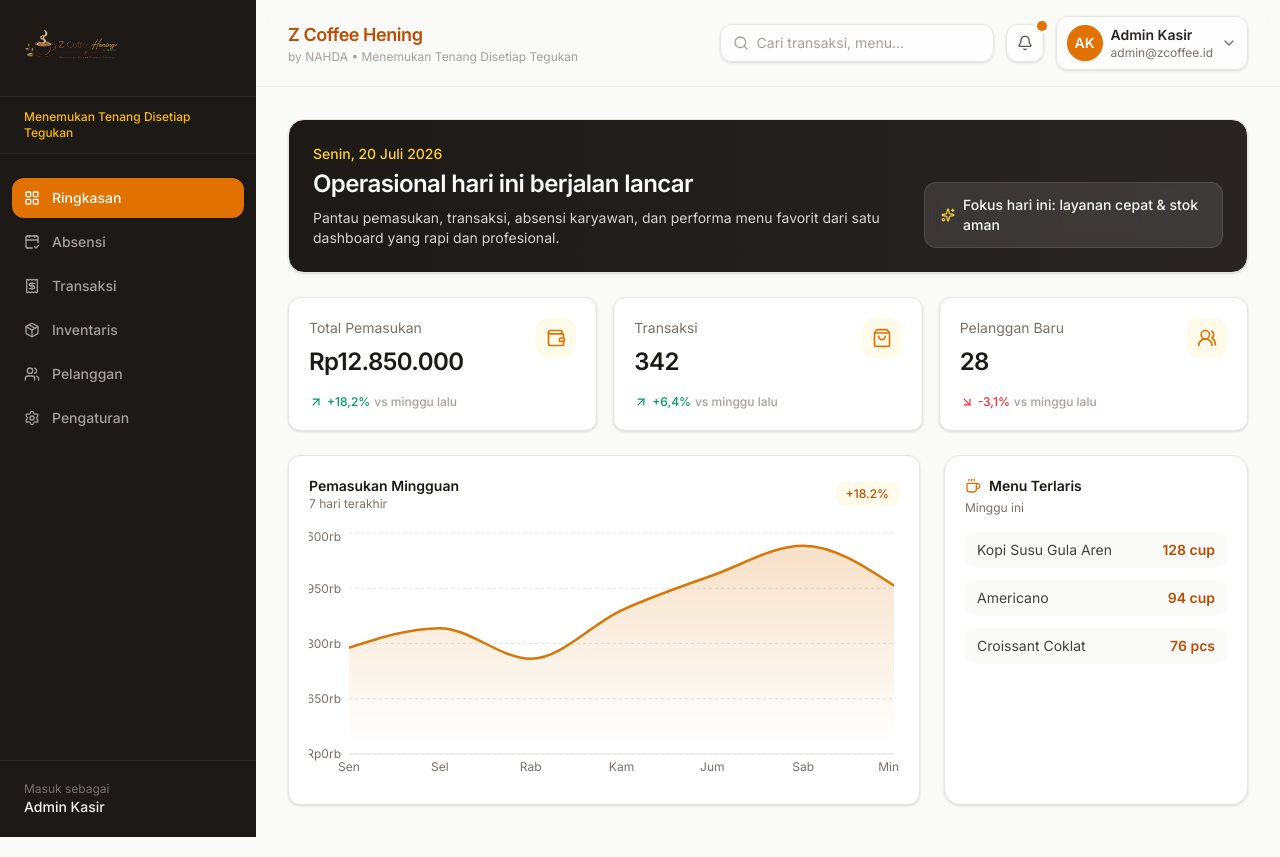
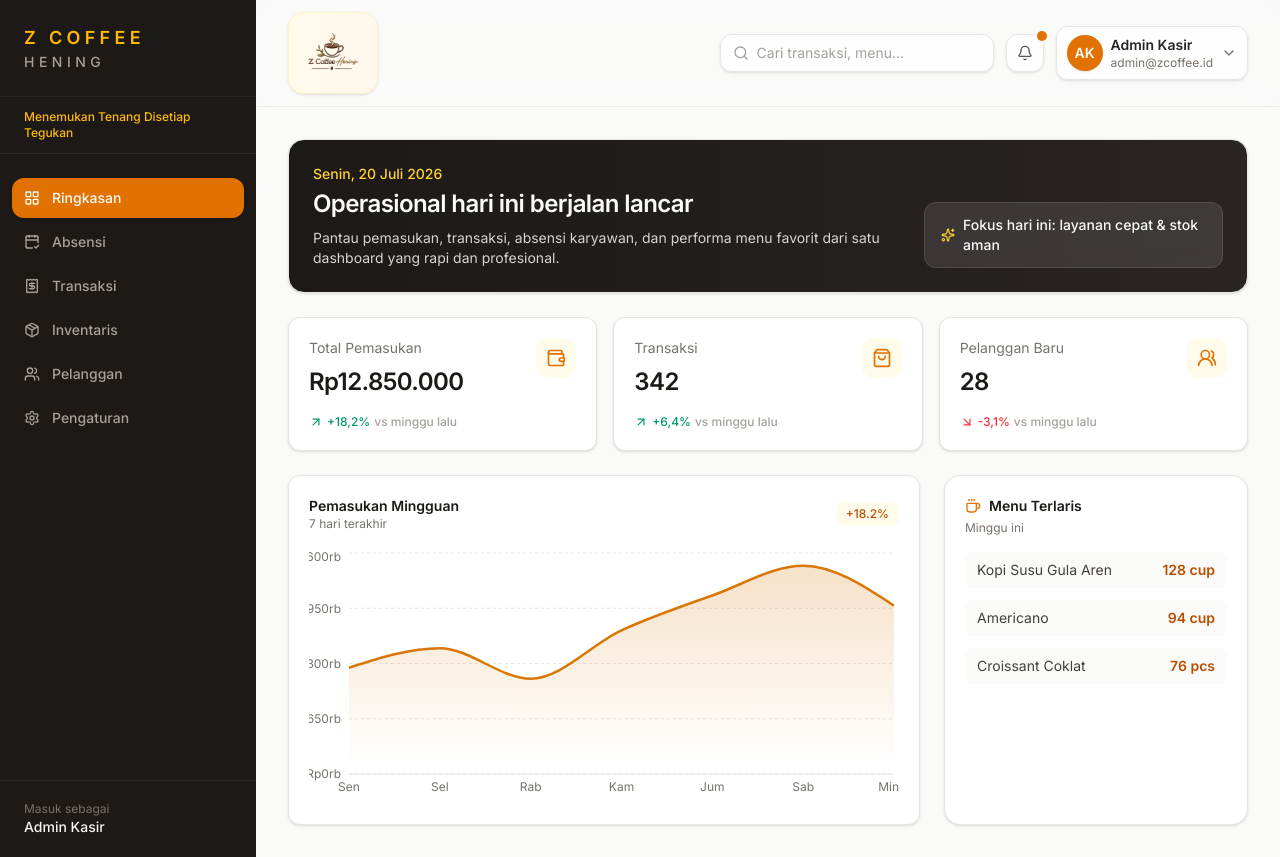
Before and after one commit to aqwanalidaud25-gif/z-coffee-hening, a React (Vite) app: page / in a window 1280 px wide. Both pictures are taken after a click on the button "Masuk ke Dashboard". Built offline with nearby package versions, Linux system fonts and the light colour scheme.

Commit message:
ui: replace logo, show only logo in navbar, enlarge logo card & login logo

```diff
--- a/src/components/layout/Navbar.jsx
+++ b/src/components/layout/Navbar.jsx
@@ -2,6 +2,7 @@ import { useState } from "react";
 import { Menu, Bell, Search, LogOut, ChevronDown } from "lucide-react";
 import NotificationPanel from "../ui/NotificationPanel";
 import { useAuth } from "../../context/AuthContext";
+import logo from "../../assets/logo-Zcoffee-Hening-rb.png";
 
 /**
  * Navbar
@@ -29,13 +30,7 @@ export default function Navbar({ onMenuClick, onLogout }) {
   ];
 
   return (
-    <header
-      className="
-        sticky top-0 z-30 flex items-center justify-between gap-4
-        border-b border-stone-200/70 bg-stone-50/70 px-4 py-4
-        backdrop-blur-md md:px-8
-      "
-    >
+    <header className="sticky top-0 z-30 flex items-center justify-between gap-4 border-b border-stone-200/70 bg-stone-50/70 px-4 py-3 backdrop-blur-md md:px-8">
       <div className="flex items-center gap-3">
         <button
           onClick={onMenuClick}
@@ -44,9 +39,13 @@ export default function Navbar({ onMenuClick, onLogout }) {
         >
           <Menu className="h-5 w-5" />
         </button>
-        <div>
-          <h1 className="text-lg font-semibold tracking-tight text-amber-700">Z Coffee Hening</h1>
-          <p className="text-xs text-stone-400">by NAHDA • Menemukan Tenang Disetiap Tegukan</p>
+
+        <div className="flex items-center gap-4 rounded-2xl border border-amber-100 bg-gradient-to-r from-amber-50 to-orange-50 px-4 py-3 shadow-sm">
+          <img
+            src={logo}
+            alt="Logo Z Coffee Hening"
+            className="h-12 w-12 md:h-14 md:w-14 object-contain"
+          />
         </div>
       </div>
 
--- a/src/components/layout/Sidebar.jsx
+++ b/src/components/layout/Sidebar.jsx
@@ -1,6 +1,5 @@
 import { NavLink } from "react-router-dom";
 import { LayoutGrid, Receipt, Package, Users, Settings, X, CalendarCheck2 } from "lucide-react";
-import logo from "../../assets/logo-zcoffeehening-removebg-preview.png";
 
 const NAV_ITEMS = [
   { label: "Ringkasan", icon: LayoutGrid, to: "/" },
@@ -39,13 +38,14 @@ export default function Sidebar({ isOpen, onClose }) {
       >
         <div className="flex h-full flex-col">
           {/* Brand */}
-          <div className="flex items-center justify-between px-6 py-6 border-b border-stone-800">
-            <div className="flex items-center gap-3">
-              <img src={logo} alt="Z Coffee Hening" className="h-12 w-auto object-contain" />
+          <div className="flex items-center justify-between border-b border-stone-800 px-6 py-6">
+            <div className="flex flex-col">
+              <span className="text-lg font-semibold uppercase tracking-[0.24em] text-amber-400">Z Coffee</span>
+              <span className="text-sm font-medium uppercase tracking-[0.32em] text-stone-400">Hening</span>
             </div>
             <button
               onClick={onClose}
-              className="md:hidden text-stone-400 hover:text-stone-50 transition-colors"
+              className="text-stone-400 transition-colors hover:text-stone-50 md:hidden"
               aria-label="Tutup menu"
             >
               <X className="h-5 w-5" />
--- a/src/pages/Login.jsx
+++ b/src/pages/Login.jsx
@@ -1,5 +1,6 @@
 import { useState } from "react";
 import { Coffee, ShieldCheck, ArrowRight, Eye, EyeOff, LoaderCircle } from "lucide-react";
+import logo from "../assets/logo-Zcoffee-Hening-rb.png";
 import { useAuth } from "../context/AuthContext";
 import { useNavigate } from "react-router-dom";
 
@@ -35,9 +36,8 @@ export default function Login() {
       <div className="w-full max-w-5xl overflow-hidden rounded-3xl border border-stone-200 bg-white shadow-[0_25px_80px_-25px_rgba(41,37,36,0.35)]">
         <div className="grid md:grid-cols-[1.05fr_0.95fr]">
           <div className="bg-stone-900 p-8 text-stone-50 md:p-10">
-            <div className="inline-flex items-center gap-3 rounded-full border border-white/10 bg-white/10 px-3 py-1 text-sm text-stone-200">
-              <Coffee className="h-4 w-4 text-amber-400" />
-              Z Coffee Hening
+            <div className="inline-flex items-center gap-3 rounded-full border border-white/10 bg-white/10 px-3 py-2">
+              <img src={logo} alt="Z Coffee Hening" className="h-12 w-auto md:h-16 object-contain" />
             </div>
             <h1 className="mt-6 text-3xl font-semibold tracking-tight">Kelola kafe dengan tenang.</h1>
             <p className="mt-3 text-sm leading-6 text-stone-300">
```
Also changed, not shown: src/assets/logo-Zcoffee-Hening-rb.png (added), src/assets/logo-zcoffeehening-removebg-preview.png (deleted).
